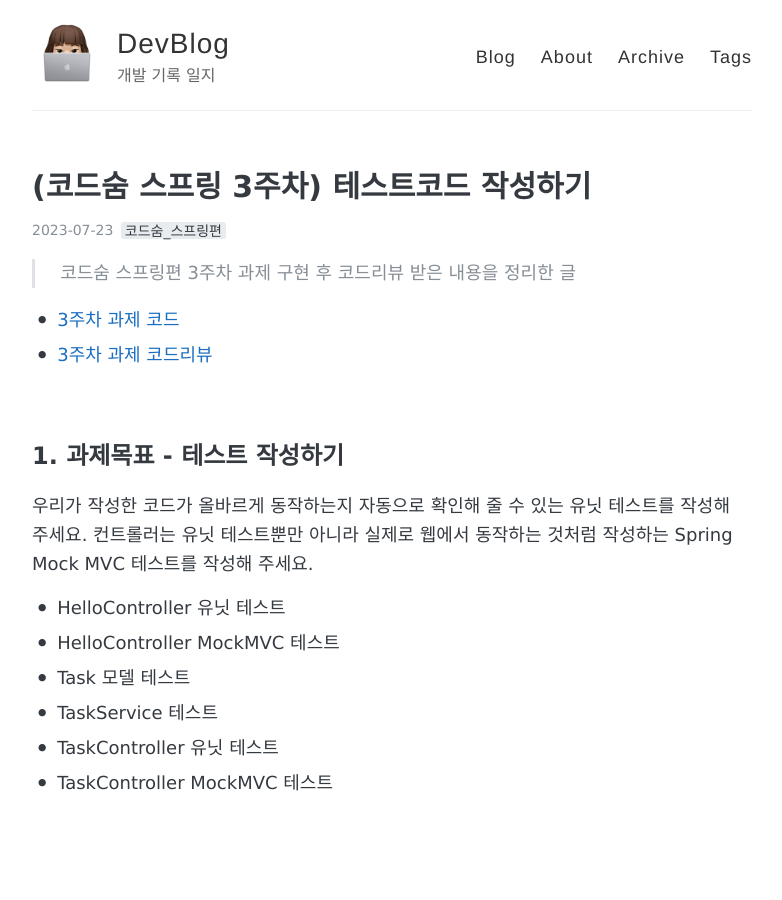
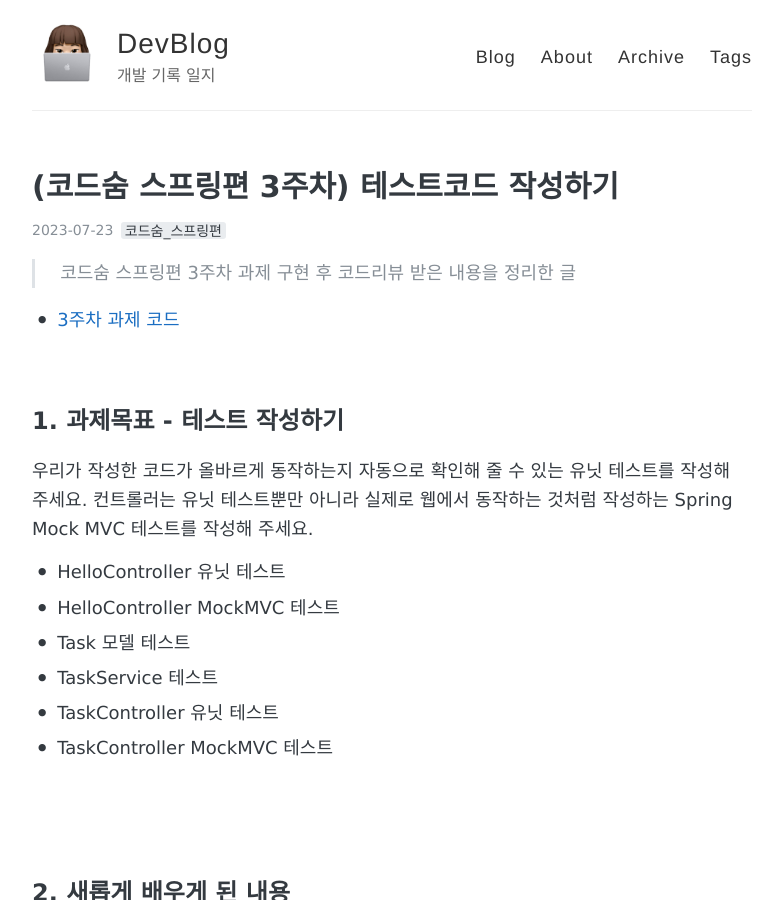
Before and after one commit to AmyJJung/blog, a Jekyll site: the page built from _posts/2023-07-23-codesoom03.md, in a window 1280 px wide and 900 px high. Shown: the whole window, without its empty margins (248-1030 px from the left). Built offline with Jekyll 4.4.1, drawn with Linux system fonts in a browser that asks for light colours; comment, search, counter and statistics services are not loaded.

Commit message:
Docs : edit codesoom03,04.md

```diff
--- a/_posts/2023-07-23-codesoom03.md
+++ b/_posts/2023-07-23-codesoom03.md
@@ -1,6 +1,6 @@
 ---
 layout: post
-title: (코드숨 스프링 3주차) 테스트코드 작성하기
+title: (코드숨 스프링편 3주차) 테스트코드 작성하기
 tags:
   - 코드숨_스프링편
 ---
@@ -8,7 +8,6 @@ tags:
 > 코드숨 스프링편 3주차 과제 구현 후 코드리뷰 받은 내용을 정리한 글
 
 - [3주차 과제 코드](https://github.com/duohui12/spring-week3-assignment-1/tree/duohui12)
-- [3주차 과제 코드리뷰](https://github.com/CodeSoom/spring-week3-assignment-1/pull/99)
 
 <br>
 
```
Also changed, not shown: _posts/2023-07-30-codesoom04.md (+0 -2 lines).
